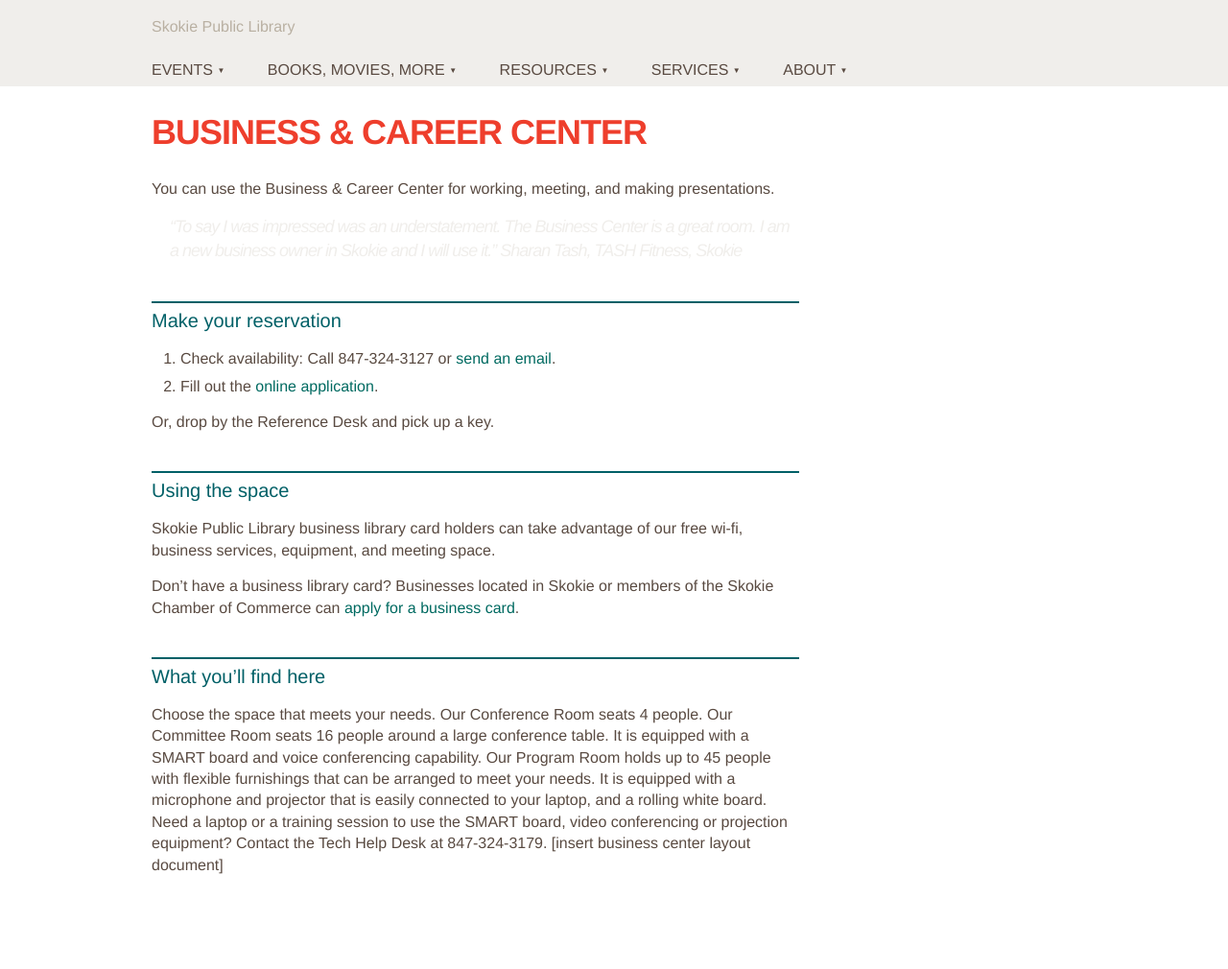
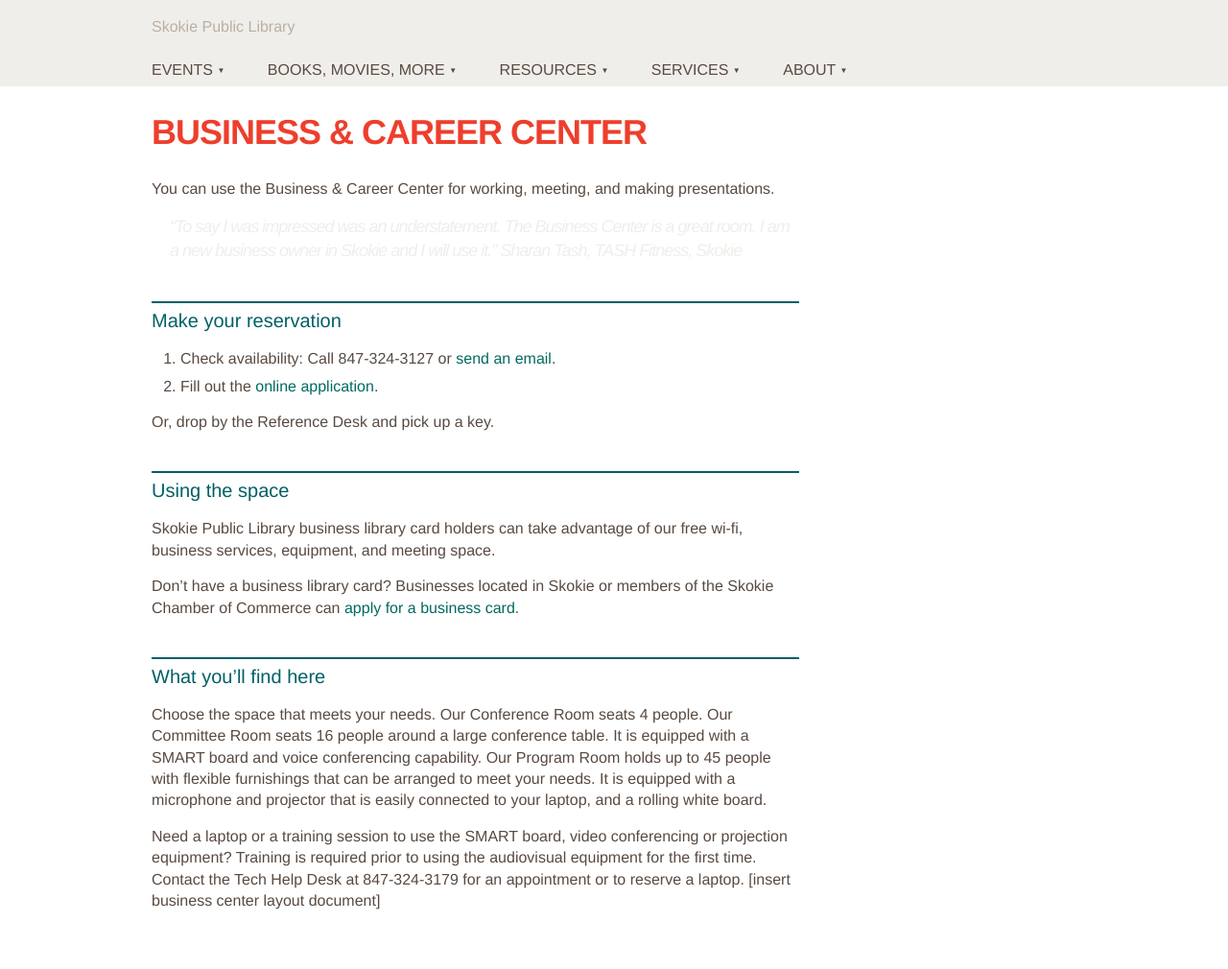
Before and after one commit to skokielibrary/spl-content, a Jekyll site: the page built from _content/terry/services--business-services--business-center.markdown, in a window 1280 px wide. Shown: the whole page at 96% size. Built offline with Jekyll 4.4.1, drawn with Linux system fonts in a browser that asks for light colours; before the commit the page ends 973 px from its top, so only the background shows below that.

Commit message:
Updated services--business-services--business-center.markdown

```diff
--- a/_content/terry/services--business-services--business-center.markdown
+++ b/_content/terry/services--business-services--business-center.markdown
@@ -25,5 +25,6 @@ Choose the space that meets your needs.
 Our Conference Room seats 4 people.
 Our Committee Room seats 16 people around a large conference table. It is equipped with a SMART board and voice conferencing capability.
 Our Program Room holds up to 45 people with flexible furnishings that can be arranged to meet your needs. It is equipped with a microphone and projector that is easily connected to your laptop, and a rolling white board.
-Need a laptop or a training session to use the SMART board, video conferencing or projection equipment? Contact the Tech Help Desk at 847-324-3179.
+
+Need a laptop or a training session to use the SMART board, video conferencing or projection equipment? Training is required prior to using the audiovisual equipment for the first time. Contact the Tech Help Desk at 847-324-3179 for an appointment or to reserve a laptop.
 [insert business center layout document]
```
